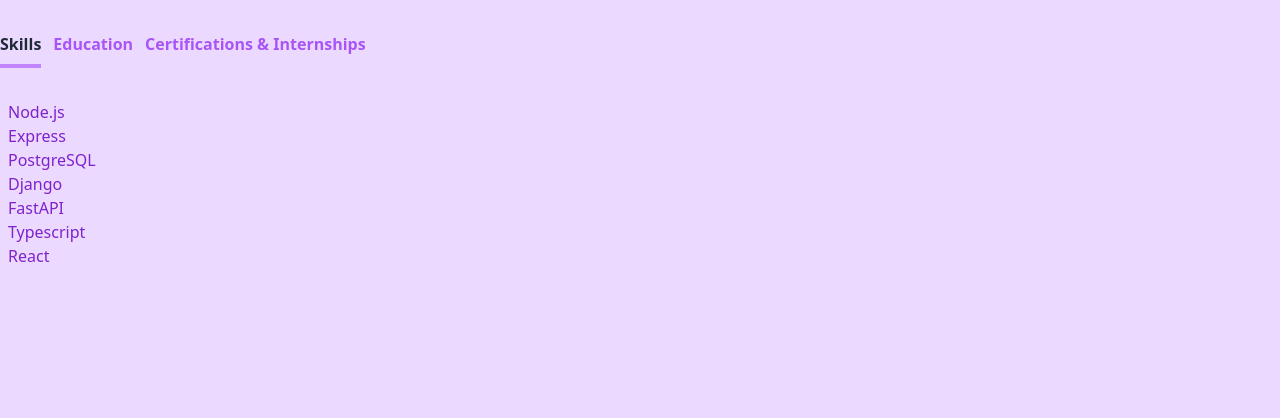
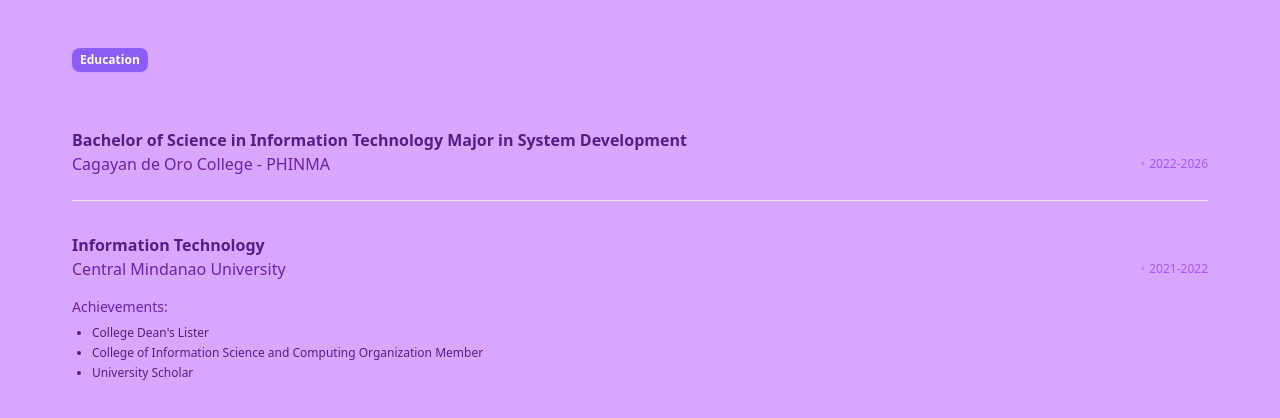
Before and after one commit to Araanna/mynextjstypecriptsPortfolio, a Next.js app: page /AchievementSection in a window 1280 px wide. Shown: the top 418 px of the page. Built offline with nearby package versions, Linux system fonts and the light colour scheme; what @designbycode/tailwindcss-text-shadow would draw is missing.

Commit message:
Perfecto!

```diff
--- a/app/globals.css
+++ b/app/globals.css
@@ -14,8 +14,8 @@
 
 }
 body {
-  background-color: #ECD9FF;
-  color: #000000;
+  background-color: #c77dffaf;
+  color:#341e58;
   transition: background-color 0.3s ease, color 0.3s ease;
   @apply font-apple;
 }
--- a/app/page.tsx
+++ b/app/page.tsx
@@ -10,6 +10,7 @@
 import ScrollingText from "./components/scrollingText";
 import Sidebar from "./components/Sidebar";
 import Skills from "@/pages/Skills";
+import AboutSection from "@/pages/AchievementSection";
 // import Slide from "./components/Slide";
 
 interface AppProps {}
@@ -19,6 +20,7 @@
   const [activeSection, setActiveSection] = useState<string>("About");
   const [lastScrollY, setLastScrollY] = useState<number>(0);
   const sidebarRef = useRef<HTMLDivElement>(null);
+  const skillsRef = useRef<HTMLDivElement>(null);
 
   useEffect(() => {
     const handleScroll = () => {
@@ -51,6 +53,16 @@
       return;
     }
 
+    if (section === "Skills") {
+      // Scroll to the Skills section at the bottom
+      setTimeout(() => {
+        if (skillsRef.current) {
+          skillsRef.current.scrollIntoView({ behavior: "smooth" });
+        }
+      }, 100);
+      return;
+    }
+
     setTimeout(() => {
       if (sidebarRef.current) {
         const sidebarRect = sidebarRef.current.getBoundingClientRect();
@@ -78,6 +90,8 @@
       />
       <Home setActiveSection={setActiveSection} />
       <ScrollingText />
+
+      {/* Always render Sidebar with About or Contact content */}
       <Sidebar section={activeSection}>
         <div
           ref={sidebarRef}
@@ -85,13 +99,25 @@
         >
           <div className="w-full mx-[20rem] md:mx-auto py-8 md:py-0">
             {activeSection === "About" && <About />}
-            {activeSection === "Skills" && <Skills />}
             {activeSection === "Contact" && <Contact />}
+            {/* When Skills is selected, keep showing the last active content (About or Contact) */}
+            {(activeSection === "Skills" || activeSection === "Game") && (
+              <>
+                {activeSection === "Skills" && <About />} {/* or whichever content you want to show */}
+                {activeSection === "Game" && <About />}   {/* or whichever content you want to show */}
+              </>
+            )}
           </div>
         </div>
       </Sidebar>
 
       {/* <Slide /> */}
+
+      {/* Skills is now rendered separately outside the Sidebar */}
+      <div ref={skillsRef}>
+        <Skills />
+<AboutSection />
+      </div>
       <Footer />
     </>
   );
--- a/pages/About.tsx
+++ b/pages/About.tsx
@@ -23,7 +23,7 @@
           transition={{ duration: 0.8 }}
         >
           <div className="max-w-2xl mx-auto">
-            <div className="inline-flex items-center text-xs font-semibold mb-6 px-3 py-2 rounded-lg border shadow-sm hover:shadow-md transition-all duration-300 bg-black text-white border-black/20 dark:bg-purple-900/30 dark:text-purple-300 dark:border-purple-900/30 cursor-pointer">
+            <div className="inline-flex items-center text-xs font-semibold mb-6 px-2 py-1 rounded-lg border-1 shadow-sm hover:shadow-md transition-all duration-300 bg-violet-500 text-white  border-none  dark:bg-purple-900/30 dark:text-purple-300 dark:border-purple-900/30 cursor-pointer">
               <h1 className="text-center">About Me</h1>
             </div>
             <div className="space-y-6">
--- a/pages/AchievementSection.tsx
+++ b/pages/AchievementSection.tsx
@@ -1,132 +1,76 @@
 "use client";
 
-import React, { useState, useTransition } from "react";
-import TabButton from "../app/components/TabButton";
+import React from "react";
 
-type Tab = {
-  title: string;
-  id: string;
-  content: React.ReactNode;
-};
-
-const TAB_DATA: Tab[] = [
+const AboutSection: React.FC = () => {
+  const educationData = [
     {
-    title: "Skills",
-    id: "skills",
-    content: (
-      <ul className="list-disc pl-2">
-        {[
-          "Node.js",
-          "Express",
-          "PostgreSQL",
-          "Django",
-          "FastAPI",
-          "Typescript",
-          "React",
-        ].map((skill, index) => (
-          <li key={index} className="hover:text-gray-700 dark:hover:text-gray-300">
-            {skill}
-          </li>
-        ))}
-      </ul>
-    ),
+      details:
+        "Bachelor of Science in Information Technology Major in System Development",
+      institution: "Cagayan de Oro College - PHINMA",
+      period: "2022-2026",
+      achievements: [],
     },
     {
-    title: "Education",
-    id: "education",
-    content: (
-      <ul className="list-disc pl-2">
-        {[
-          {
-            year: "2023-2024",
-            details: [
-              "Information Technology Major in System Development",
-              "Cagayan de Oro College - PHINMA",
-            ],
-          },
-          {
-            year: "2021-2022",
-            details: ["Information Technology", "Central Mindanao University"],
+      details: "Information Technology",
+      institution: "Central Mindanao University",
+      period: "2021-2022",
       achievements: [
         "College Dean's Lister",
         "College of Information Science and Computing Organization Member",
         "University Scholar",
       ],
     },
-        ].map((education, index) => (
-          <li key={index} className="mb-4">
-            <span className="hover:text-gray-700 dark:hover:text-gray-300 font-bold">
-              {education.year}
+  ];
+
+  return (
+    <section className="w-full sm:px-6 lg:px-8 max-w-[1200px] mx-auto overflow-visible px-4 py-8 sm:py-12">
+      <div className="flex justify-start">
+        <div className="inline-flex items-center text-xs font-semibold mb-6 px-2 py-1 rounded-lg border shadow-sm hover:shadow-md transition-all duration-300 bg-violet-500 text-white  border-none dark:bg-purple-900/30 dark:text-purple-300 dark:border-purple-900/30 cursor-pointer">
+          <h1 className="text-center">Education</h1>
+        </div>
+      </div>
+
+      <div className="mt-8 space-y-8">
+        {educationData.map((education, index) => (
+          <div
+            key={index}
+            className="pb-6 border-b border-gray-200 dark:border-gray-700 last:border-b-0"
+          >
+            {/* Degree and period on same line */}
+            <h3 className="font-bold  text-purple-900 dark:text-purple-200">
+              {education.details}
+            </h3>
+
+            <div className="flex flex-row sm:justify-between sm:items-center">
+              <p className="text-base font-[8px] text-purple-800 dark:text-purple-200">
+                {education.institution}
+              </p>
+              <span className="relative text-xs text-purple-500 dark:text-purple-400 mt-1 sm:mt-0 before:content-['•'] before:mr-1 before:text-purple-400 dark:before:text-purple-500">
+                {education.period}
               </span>
-            <ul className="pl-5 list-disc">
-              {education.details.map((detail, i) => (
-                <li key={i} className="hover:text-gray-600 dark:hover:text-gray-400">
-                  {detail}
-                </li>
-              ))}
-              {education.achievements && (
-                <ul className="pl-8 list-disc">
+            </div>
+
+            {/* Achievements */}
+            {education.achievements && education.achievements.length > 0 && (
+              <div className="mt-4">
+                <h1 className="font-xs text-purple-800 dark:text-purple-200 mb-2 text-sm">
+                  Achievements:
+                </h1>
+                <ul className="pl-5 list-disc space-y-1">
                   {education.achievements.map((achievement, j) => (
-                    <li key={j} className="hover:text-gray-600 dark:hover:text-gray-400">
+                    <li
+                      key={j}
+                      className="text-purple-900 dark:text-purple-200 hover:text-purple-800 dark:hover:text-purple-500 text-xs"
+                    >
                       {achievement}
                     </li>
                   ))}
                 </ul>
+              </div>
             )}
-            </ul>
-          </li>
+          </div>
         ))}
-      </ul>
-    ),
-  },
-  {
-    title: "Certifications & Internships",
-    id: "certifications",
-    content: (
-      <ul className="list-disc pl-2">
-        {[
-          "Linux Fundamentals",
-          "TESDA UI Design Certificate",
-          "Fligno Software Developer Intern",
-        ].map((certification, index) => (
-          <li key={index} className="hover:text-gray-600 dark:hover:text-gray-400">
-            {certification}
-          </li>
-        ))}
-      </ul>
-    ),
-  },
-];
-
-const AboutSection: React.FC = () => {
-  const [tab, setTab] = useState<string>("skills");
-  const [isPending, startTransition] = useTransition();
-
-  const handleTabChange = (id: string) => {
-    startTransition(() => {
-      setTab(id);
-    });
-  };
-
-  const currentTab = TAB_DATA.find((t) => t.id === tab);
-
-  return (
-    <section className="text-purple-700 dark:text-gray-300">
-      <div className="ml-4 md:ml-0 text-left flex flex-col h-full">
-        <div className="flex justify-start mt-8">
-          {TAB_DATA.map((tabItem) => (
-            <TabButton
-              key={tabItem.id}
-              selectTab={() => handleTabChange(tabItem.id)}
-              active={tab === tabItem.id}
-            >
-              {tabItem.title}
-            </TabButton>
-          ))}
-        </div>
-        <div className="mt-8 relative">
-          <div className="absolute inset-0">{currentTab?.content}</div>
-        </div>
       </div>
     </section>
   );
--- a/pages/Skills.tsx
+++ b/pages/Skills.tsx
@@ -1,6 +1,6 @@
 "use client";
 
-import { FaDocker, FaGitAlt, FaNodeJs, FaReact } from "react-icons/fa";
+import { FaDocker, FaGitAlt, FaNodeJs, FaVuejs } from "react-icons/fa";
 import {
   SiDjango,
   SiMysql,
@@ -8,9 +8,10 @@
   SiPhp,
   SiPostgresql,
   SiTypescript,
+  SiPostman,
+  SiFastapi,
+  SiSwagger,
 } from "react-icons/si";
-
-import AboutSection from "./AchievementSection"; // Assuming AchievementSection is the AboutSection component
 import React from "react";
 import { motion } from "framer-motion";
 
@@ -20,63 +21,56 @@
 };
 
 const skillSets: SkillSet[] = [
-  { Icon: FaReact, name: "React" },
+  { Icon: FaVuejs, name: "VueJS" },
   { Icon: SiTypescript, name: "TypeScript" },
-  { Icon: FaNodeJs, name: "Node.js" },
   { Icon: SiDjango, name: "Django" },
-  { Icon: SiNextdotjs, name: "Next.js" },
+  { Icon: SiFastapi, name: "Fastapi" },
+  { Icon: SiNextdotjs, name: "NextJS" },
   { Icon: SiPhp, name: "PHP" },
   { Icon: SiMysql, name: "MySQL" },
   { Icon: FaDocker, name: "Docker" },
   { Icon: FaGitAlt, name: "Git" },
-  { Icon: SiPostgresql, name: "PostgreSQL" }, // Added PostgreSQL as it was in the AboutSection skills list
+  { Icon: SiPostgresql, name: "PostgreSQL" },
+  { Icon: SiPostman, name: "Postman" },
+  { Icon: SiSwagger, name: "Swagger" },
 ];
 
 const Skills: React.FC = () => {
   return (
-    <section className="flex flex-col md:flex-row items-center justify-center min-h-full w-full px-4 sm:px-6 lg:px-8 max-w-[1200px] mx-auto  md:py-2 overflow-visible">
-      {/* Left Column: About Section */}
+    <section className="w-full px-4 sm:px-6 lg:px-8 max-w-[1200px] mx-auto py-8 overflow-visible">
+      {/* Headline */}
+      <div className="flex justify-start">
+        <div className="inline-flex items-center text-xs font-semibold mb-6 px-3 py-1 rounded-lg border shadow-sm hover:shadow-md transition-all duration-300 bg-violet-500 text-white border-none dark:bg-purple-900/30 dark:text-purple-300 dark:border-purple-900/30 cursor-pointer">
+          <h1 className="text-center">Skills</h1>
+        </div>
+      </div>
 
-
+      {/* Skills Grid */}
       <motion.div
-        className="w-full md:w-1/2 order-2 md:order-1 mb-[25rem] md:mb-0 md:pr-12 md:pb-[20rem]"
-        initial={{ opacity: 0, x: -50 }}
-        animate={{ opacity: 1, x: 0 }}
-        transition={{ duration: 0.8 }}
-      >
-        <AboutSection />
-      </motion.div>
-
-      {/* Right Column: Skills Icons */}
-      <motion.div
-        className="w-full md:w-1/2 order-1 md:order-2 md:mb-0 "
+        className="w-full"
         initial={{ opacity: 0, scale: 0.9 }}
         animate={{ opacity: 1, scale: 1 }}
         transition={{ duration: 0.8, delay: 0.2 }}
       >
-        <div
-          // Adaptive background and border for the skills grid
-          className="grid grid-cols-2 sm:grid-cols-3 gap-1 md:gap-1 py-8 rounded-lg
-                     border border-purple-400 dark:border-gray-700
-                     bg-purple-100/10 dark:bg-gray-900/10 backdrop-blur-lg"
-        >
+        <div className="flex flex-wrap gap-2 py-3 rounded-lg px-0 justify-start items-center">
           {skillSets.map((skill, index) => (
-            <div
+            <motion.div
               key={index}
-              className="flex flex-col items-center p-2 md:p-4 transition-all hover:scale-105"
+              className="flex flex-col items-center p-2 rounded-lg bg-violet-500 dark:bg-gray-800/50 backdrop-blur-lg transition-all hover:scale-105 min-w-[80px]"
+              whileHover={{ y: -5 }}
             >
-              <skill.Icon
-                // Adaptive icon color
-                className="text-sm md:text-4xl mb-2 text-purple-700 hover:text-pink-500
-                           dark:text-gray-300 dark:hover:text-pink-300"
-              />
-              <p
-                // Adaptive text color for skill names
-                className="text-sm text-purple-600 dark:text-gray-400"
-              >
-                {skill.name}
-              </p>
-            </div>
+              {/* Icon Centered inside the card */}
+              <div className="icon-container flex justify-center items-center">
+                <skill.Icon className="text-xl md:text-2xl mb-2 text-white" />
+              </div>
+
+              {/* Label */}
+              <div className="text-container">
+                <p className="text-[5px] md:text-xs text-white whitespace-nowrap">
+                  {skill.name}
+                </p>
+              </div>
+            </motion.div>
           ))}
         </div>
       </motion.div>
```
Also changed, not shown: app/components/Footer.tsx (+4 -4 lines), app/components/Sidebar.tsx (+103 -111 lines), app/store/themeToggle.tsx (added, +21 -0 lines), pages/Contact.tsx (+4 -4 lines). Lines whose indentation alone changed are shown as unchanged.
